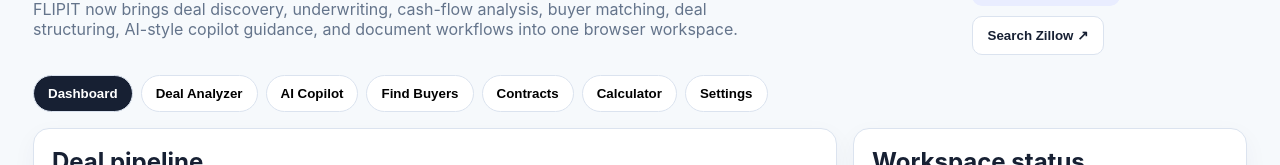
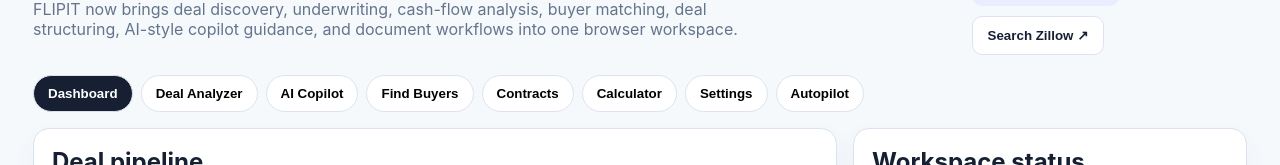
Before and after one commit to HSW365/FLIPIT, a plain HTML site: page index.html in a window 1280 px wide. Shown: the part 224-389 px from the top of the page. Drawn offline with Linux system fonts and the light colour scheme.

Commit message:
Connect FLIPIT Autopilot to workspace

```diff
--- a/index.html
+++ b/index.html
@@ -228,5 +228,6 @@
 underwritingChecklist.innerHTML=['Ownership/title checked','Liens/taxes checked','Permits/zoning checked','Comparable sales reviewed','Repair scope documented','Insurance/financing estimated','Occupancy/lease status verified','Local assignment/disclosure rules reviewed'].map((x,i)=>`<label><input type="checkbox" id="check${i}"> ${x}</label>`).join('');
 render();analyze(dealForm);runCalc();
 </script>
+<script src="flipit-autopilot.js"></script>
 </body>
 </html>
```
